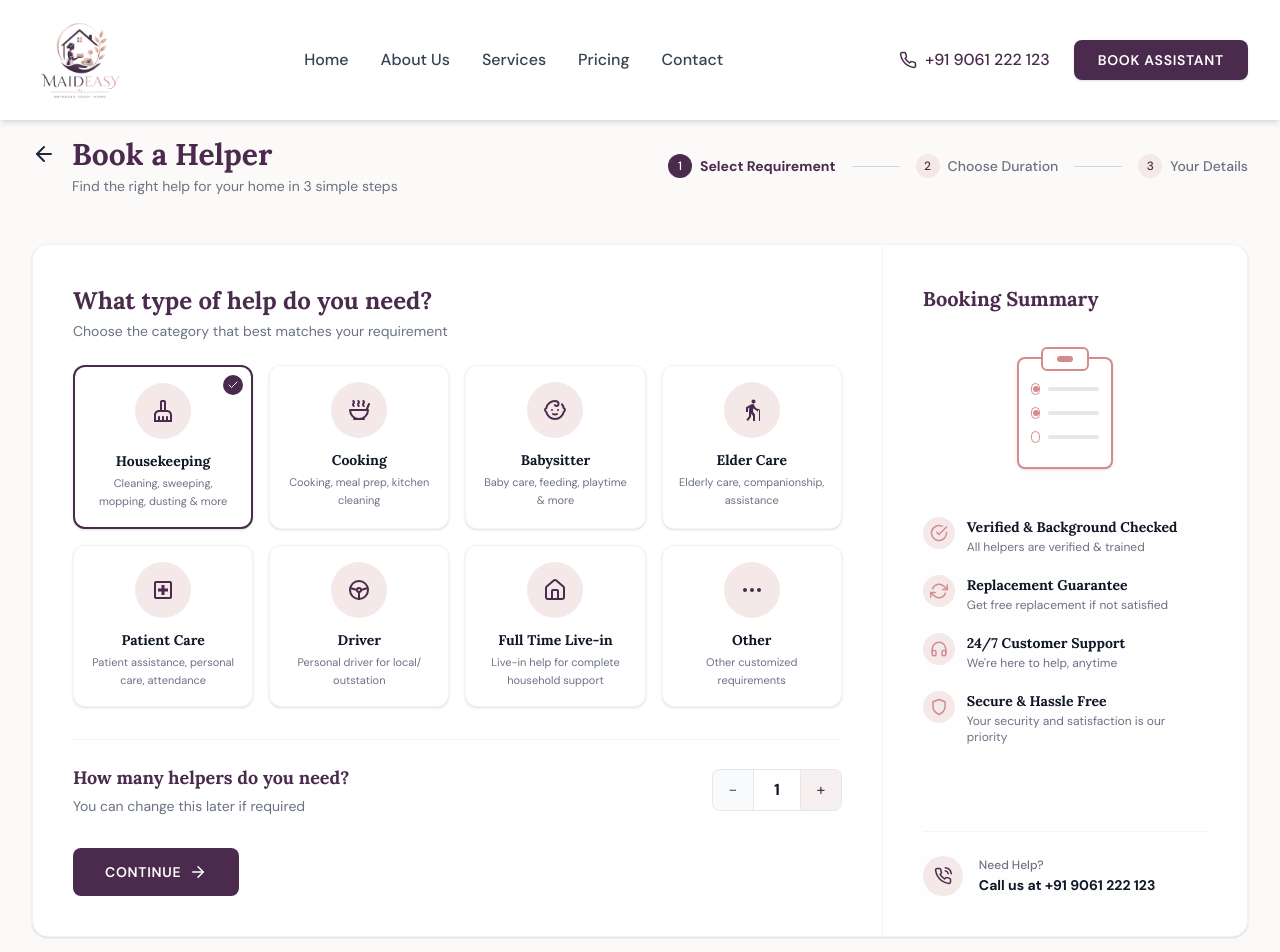
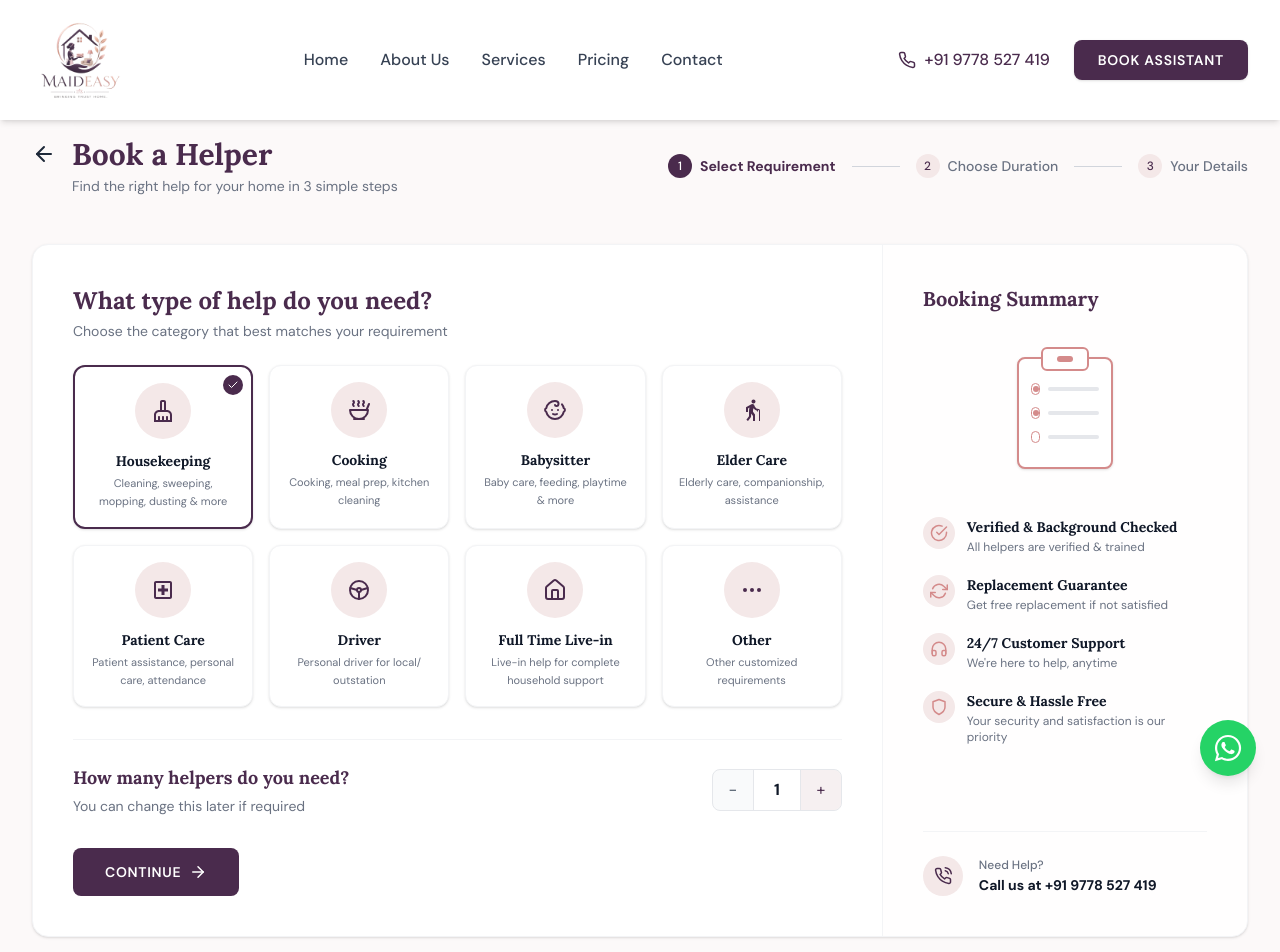
Before and after one commit to noorshanu/maideasy, a Next.js app: page /book-now in a window 1280 px wide. Shown: the top 952 px of the page. Built offline with nearby package versions, Linux system fonts and the light colour scheme.

Commit message:
new number

```diff
--- a/app/book-now/components/BookingSummary.tsx
+++ b/app/book-now/components/BookingSummary.tsx
@@ -208,7 +208,7 @@ export default function BookingSummary() {
         </div>
         <div>
           <p className="text-xs text-gray-500 font-medium">Need Help?</p>
-          <p className="text-sm font-bold text-gray-900 mt-0.5">Call us at +91 9061 222 123</p>
+          <p className="text-sm font-bold text-gray-900 mt-0.5">Call us at +91 9778 527 419</p>
         </div>
       </div>
     </div>
--- a/app/book-now/components/YourDetails.tsx
+++ b/app/book-now/components/YourDetails.tsx
@@ -137,7 +137,7 @@ export default function YourDetails() {
                 type="tel"
                 required
                 inputMode="numeric"
-                placeholder="e.g. 9061222123"
+                placeholder="e.g. 9778527419"
                 value={booking.mobile}
                 onChange={(e) => {
                   updateBooking({ mobile: e.target.value });
--- a/app/components/ContactSection.tsx
+++ b/app/components/ContactSection.tsx
@@ -49,7 +49,7 @@ export default function ContactSection() {
             className="lg:col-span-2 space-y-5"
           >
             <a
-              href="tel:+919061222123"
+              href="tel:+919778527419"
               className="flex items-start gap-4 bg-[#FCF9F9] rounded-xl p-5 border border-gray-100 hover:border-primary/20 transition-colors group"
             >
               <div className="w-12 h-12 rounded-full bg-accent flex items-center justify-center shrink-0 group-hover:bg-primary transition-colors">
@@ -59,7 +59,7 @@ export default function ContactSection() {
                 <p className="text-xs font-bold text-gray-500 uppercase tracking-wider mb-1">
                   Call Us
                 </p>
-                <p className="font-semibold text-primary">+91 9061 222 123</p>
+                <p className="font-semibold text-primary">+91 9778 527 419</p>
               </div>
             </a>
 
@@ -91,7 +91,7 @@ export default function ContactSection() {
             </div>
 
             <a
-              href="https://wa.me/919061222123"
+              href="https://wa.me/919778527419"
               target="_blank"
               rel="noopener noreferrer"
               className="flex items-center justify-center gap-2 bg-[#25D366] text-white rounded-xl py-4 font-semibold text-sm hover:bg-[#1fb855] transition-colors"
@@ -145,7 +145,7 @@ export default function ContactSection() {
                       required
                       value={form.phone}
                       onChange={(e) => setForm({ ...form, phone: e.target.value })}
-                      placeholder="e.g. 9061222123"
+                      placeholder="e.g. 9778527419"
                       className="w-full bg-white border border-gray-200 rounded-lg px-3 py-2.5 pl-10 text-sm focus:outline-none focus:border-primary focus:ring-1 focus:ring-primary"
                     />
                     <FiPhone className="absolute left-3 top-1/2 -translate-y-1/2 text-gray-400" />
--- /dev/null
+++ b/app/components/FloatingWhatsApp.tsx
@@ -0,0 +1,22 @@
+"use client";
+
+import { motion } from "framer-motion";
+import { FaWhatsapp } from "react-icons/fa";
+
+export default function FloatingWhatsApp() {
+  return (
+    <motion.a
+      href="https://wa.me/919778527419"
+      target="_blank"
+      rel="noopener noreferrer"
+      className="fixed bottom-6 right-6 z-50 flex items-center justify-center w-14 h-14 bg-[#25D366] text-white rounded-full shadow-lg hover:bg-[#1fb855] transition-colors"
+      whileHover={{ scale: 1.1 }}
+      whileTap={{ scale: 0.9 }}
+      initial={{ opacity: 0, y: 20 }}
+      animate={{ opacity: 1, y: 0 }}
+      transition={{ duration: 0.3 }}
+    >
+      <FaWhatsapp className="text-3xl" />
+    </motion.a>
+  );
+}
--- a/app/components/Footer.tsx
+++ b/app/components/Footer.tsx
@@ -81,7 +81,7 @@ export default function Footer() {
             <ul className="space-y-4 text-sm">
               <li className="flex items-start gap-3">
                 <FiPhone className="mt-1 flex-shrink-0" />
-                <a href="tel:+919061222123" className="hover:text-white transition-colors">+91 9061 222 123</a>
+                <a href="tel:+919778527419" className="hover:text-white transition-colors">+91 9778 527 419</a>
               </li>
               <li className="flex items-start gap-3">
                 <FiMail className="mt-1 flex-shrink-0" />
--- a/app/components/Navbar.tsx
+++ b/app/components/Navbar.tsx
@@ -66,11 +66,11 @@ export default function Navbar() {
         {/* Desktop Actions */}
         <div className="hidden lg:flex items-center gap-4 xl:gap-6">
           <a
-            href="tel:+919061222123"
+            href="tel:+919778527419"
             className="flex items-center gap-2 text-primary font-medium hover:text-primary-light transition-colors"
           >
             <FiPhone className="text-lg" />
-            <span>+91 9061 222 123</span>
+            <span>+91 9778 527 419</span>
           </a>
           <motion.a
             href="/book-now"
@@ -114,11 +114,11 @@ export default function Navbar() {
               ))}
               <div className="pt-4 flex flex-col gap-4">
                 <a
-                  href="tel:+919061222123"
+                  href="tel:+919778527419"
                   className="flex items-center gap-2 text-primary font-medium justify-center py-2 bg-accent rounded-lg"
                 >
                   <FiPhone />
-                  <span>+91 9061 222 123</span>
+                  <span>+91 9778 527 419</span>
                 </a>
                 <Link
                   href="/book-now"
--- a/app/layout.tsx
+++ b/app/layout.tsx
@@ -1,6 +1,7 @@
 import type { Metadata } from "next";
 import { Lora, DM_Sans } from "next/font/google";
 import "./globals.css";
+import FloatingWhatsApp from "./components/FloatingWhatsApp";
 
 const lora = Lora({
   subsets: ["latin"],
@@ -29,7 +30,10 @@ export default function RootLayout({
       lang="en"
       className={`${lora.variable} ${dmSans.variable} h-full antialiased`}
     >
-      <body className="min-h-full flex flex-col font-sans bg-[#FCF9F9] text-gray-800">{children}</body>
+      <body className="min-h-full flex flex-col font-sans bg-[#FCF9F9] text-gray-800">
+        {children}
+        <FloatingWhatsApp />
+      </body>
     </html>
   );
 }
--- a/lib/booking/pdf-template.ts
+++ b/lib/booking/pdf-template.ts
@@ -293,7 +293,7 @@ export async function buildBookingHtml(booking: BookingData, bookingId: string)
       </div>
 
       <div class="footer">
-        MaidEazy | +91 9061 222 123 | hello@maideazy.in | Kochi, Kerala, India<br />
+        MaidEazy | +91 9778 527 419 | hello@maideazy.in | Kochi, Kerala, India<br />
         © ${new Date().getFullYear()} MaidEazy. All Rights Reserved.
       </div>
     </div>
--- a/lib/whatsapp.ts
+++ b/lib/whatsapp.ts
@@ -40,7 +40,7 @@ async function uploadMedia(pdfBuffer: Buffer, filename: string) {
 }
 
 function normalizePhone(phone: string) {
-  // Expect E.164 without + for WhatsApp Cloud API, e.g. 919061222123
+  // Expect E.164 without + for WhatsApp Cloud API, e.g. 919778527419
   return phone.replace(/\D/g, "");
 }
 
```
